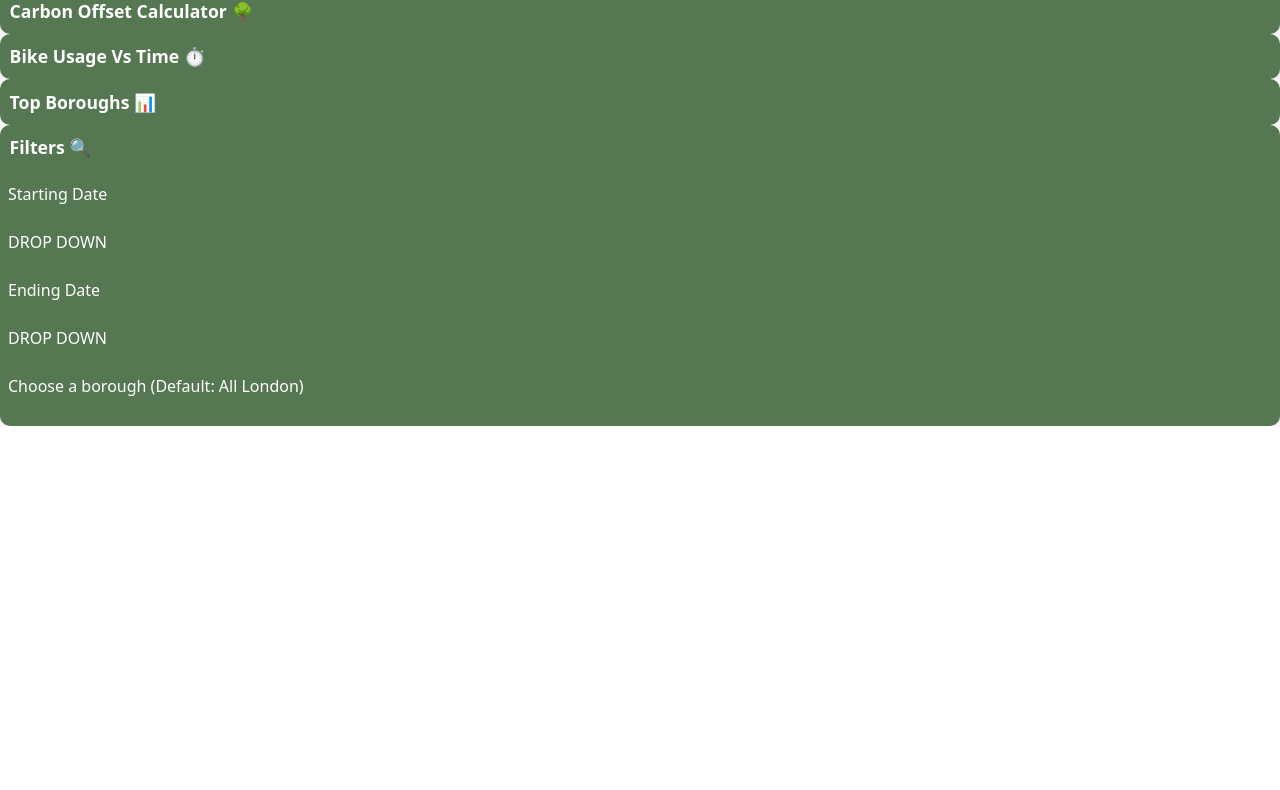
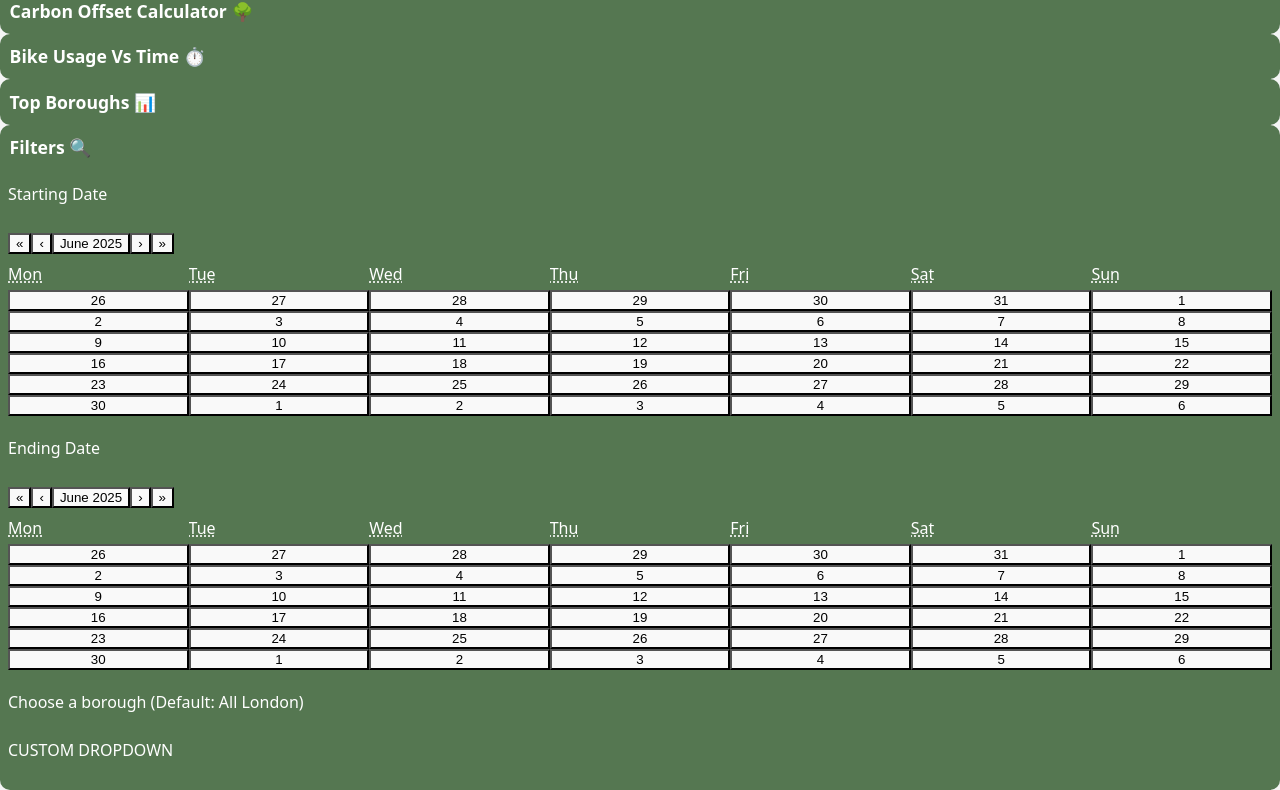
Before and after one commit to georgemarsh1809/london-bike-prototype, a React (Vite) app: page / in a window 1280 px wide. Shown: the part 279-1069 px from the top of the page. Before the commit the page ends 800 px from the top, so only its background shows below. Built offline with nearby package versions, Linux system fonts and the light colour scheme; no server answers.

Commit message:
touch up on FE

```diff
--- a/package.json
+++ b/package.json
@@ -11,6 +11,7 @@
   },
   "dependencies": {
     "react": "^19.1.0",
+    "react-calendar": "^6.0.0",
     "react-dom": "^19.1.0",
     "recharts": "^2.15.3"
   },
--- a/src/frontend/components/Dashboard/Dashboard.jsx
+++ b/src/frontend/components/Dashboard/Dashboard.jsx
@@ -1,6 +1,8 @@
 // import { useState } from 'react';
 import { useEffect, useState } from 'react';
 import styles from './Dashboard.module.css';
+import Calendar from 'react-calendar';
+// import 'react-calendar/dist/Calendar.css';
 
 export const Dashboard = () => {
     // const [startingMonth, setStartingMonth] = useState('January');
@@ -11,7 +13,7 @@ export const Dashboard = () => {
 
     useEffect(() => {
         /*
-        UTILITY CALLS - INSIDE A useEffect SO ITS ONLY CALLED ON INITIAL RENDER
+        UTILITY CALLS - INSIDE A useEffect SO ITS ONLY CALLED ON INITIAL RENDER (technically twice because of StrictMode...)
         */
 
         // Get the minimum date and store it
@@ -21,7 +23,7 @@ export const Dashboard = () => {
             });
 
             const resData = await res.json();
-            const rawMinDate = resData[0].f0_;
+            const rawMinDate = resData[0].f0_; // target the key of the response and save the value in rawMinDate
             SET_MIN_DATE(new Date(rawMinDate).toISOString().split('T')[0]);
         };
 
@@ -65,11 +67,11 @@ export const Dashboard = () => {
                 <div className={`${styles.filtersBox} ${styles.widget}`}>
                     <h4>Filters 🔍</h4>
                     <p>Starting Date</p>
-                    <p>DROP DOWN</p>
+                    <Calendar />
                     <p>Ending Date</p>
-                    <p>DROP DOWN</p>
+                    <Calendar />
                     <p>Choose a borough (Default: All London)</p>
-                    <p></p>
+                    <p>CUSTOM DROPDOWN</p>
                 </div>
             </div>
         </>
```
Also changed, not shown: 1 other file (tests, documents, lock files or other folders).
